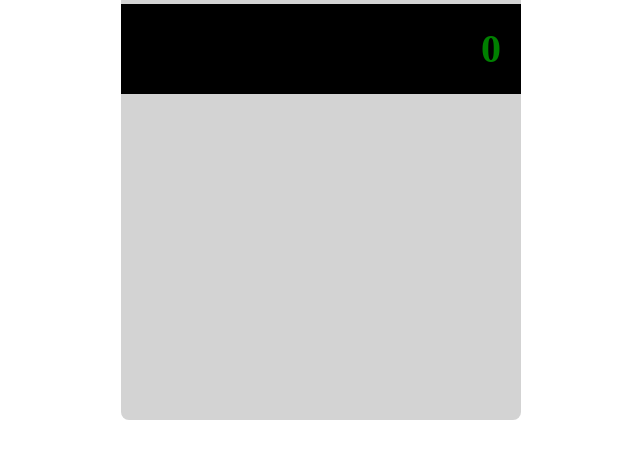
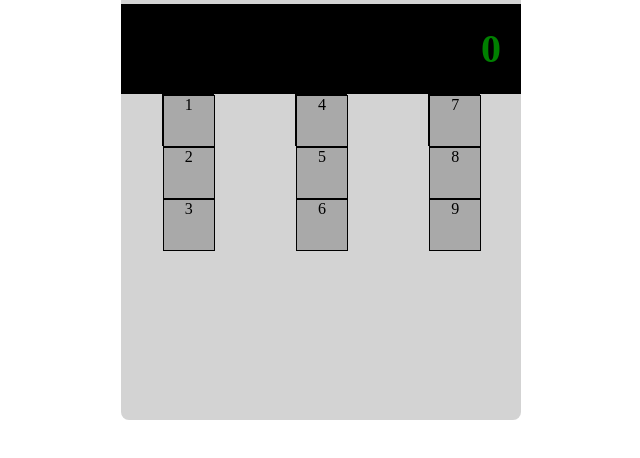
Before and after one commit to angelofaoldi/htmlcss-simple-calculator, a plain HTML site: page index.html in a window 1280 px wide. Shown: the part 338-796 px from the top of the page, without its empty margins (319-959 px from the left). Drawn offline with Linux system fonts and the light colour scheme; a web font is replaced by a local one.

Commit message:
[ADD] tastierino

```diff
--- a/css/style.css
+++ b/css/style.css
@@ -38,3 +38,22 @@ section h1 {
     color: green;
     padding-right: 20px;
 }
+
+/* TASTIERINO NUMERICO */
+
+.tastierino {
+    display: flex;
+    flex-wrap: wrap;
+    justify-content: space-around;
+    align-items: center;
+    flex-direction: row;
+}
+
+/*TASTO */
+.tastierino div {
+    background-color: darkgray;
+    height: 50px;
+    width: 50px;
+    text-align: center;
+    border: 1px solid black;
+}
--- a/index.html
+++ b/index.html
@@ -28,6 +28,42 @@
                     </div>
                 </section>
 
+                <!-- TASTIERINO NUMERICO  -->
+                <section>
+                    <div class="tastierino">
+
+                        <div id="123">
+                            <div class="tasto numero1">1</div>
+                            <div class="tasto numero2">2</div>
+                            <div class="tasto numero3">3</div>
+                        </div>
+
+                        <div id="456">
+                            <div class="tasto numero4">4</div>
+                            <div class="tasto numero5">5</div>
+                            <div class="tasto numero6">6</div>
+                        </div>
+
+                        <div id="789">
+                            <div class="tasto numero7">7</div>
+                            <div class="tasto numero8">8</div>
+                            <div class="tasto numero9">9</div>
+                        </div>
+
+                    </div>
+
+
+
+
+
+                    <div class="colonna-destra">
+
+                    </div>
+
+                    <div class="zerouguale">
+
+                    </div>
+                </section>
 
             </div>
 
```
